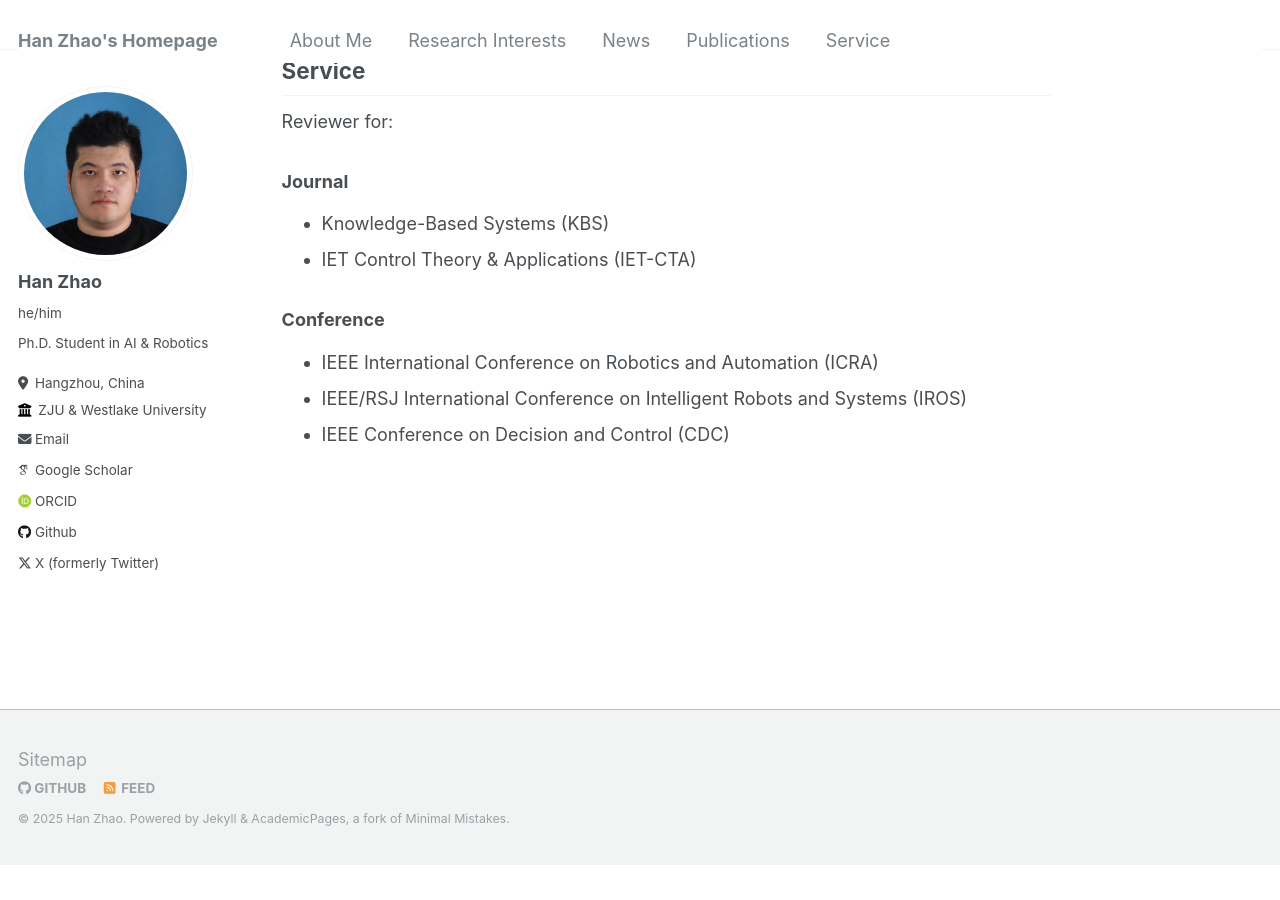
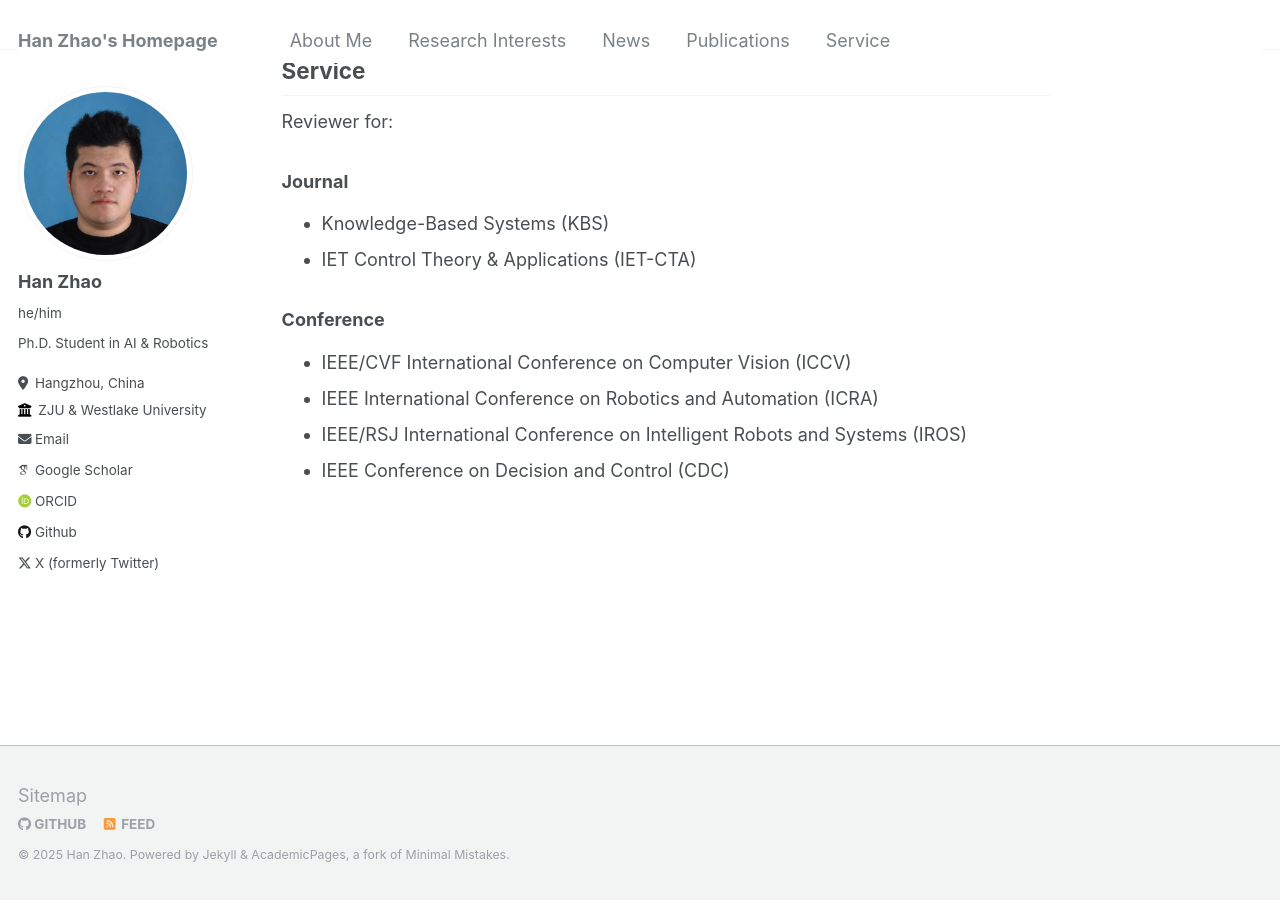
Before and after one commit to h-zhao1997/h-zhao1997.github.io, a Jekyll site: the page built from _pages/about.md, in a window 1280 px wide and 900 px high, scrolled down 3269 px. Built offline with Jekyll 4.4.1, drawn with Linux system fonts in a browser that asks for light colours; some web fonts are replaced; before the commit the page ends 4133 px from its top, so only the background shows below that.

Commit message:
Update about.md

```diff
--- a/_pages/about.md
+++ b/_pages/about.md
@@ -98,6 +98,7 @@ Reviewer for:
 - IET Control Theory & Applications (IET-CTA)
 
 ### Conference
+- IEEE/CVF International Conference on Computer Vision (ICCV)
 - IEEE International Conference on Robotics and Automation (ICRA)
 - IEEE/RSJ International Conference on Intelligent Robots and Systems (IROS)
 - IEEE Conference on Decision and Control (CDC)
```
